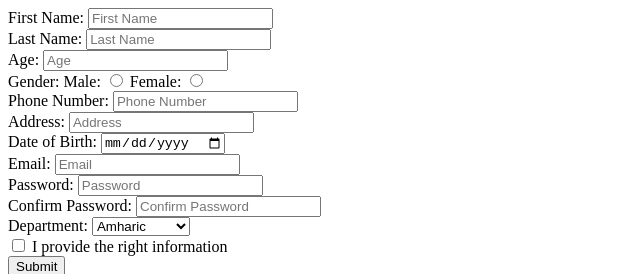
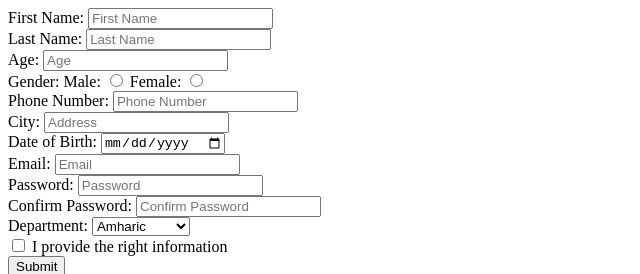
Before and after one commit to sewalewsetotaw/FE-Journey, a plain HTML site: page index.html in a window 1280 px wide. Shown: the top 274 px of the page, 0-640 px from the left. Drawn offline with Linux system fonts and the light colour scheme.

Commit message:
Messages2

```diff
--- a/index.html
+++ b/index.html
@@ -33,7 +33,7 @@
     <input type="tel" name="phoneNumber" id="phoneNumber" placeholder="Phone Number" pattern="[0-9]{10}" required><br>
 
     <!-- Address Field -->
-    <label for="address">Address:</label>
+    <label for="address">City:</label>
     <input type="text" name="address" id="address" placeholder="Address" required><br>
 
     <!-- Date of Birth Fields -->
```
